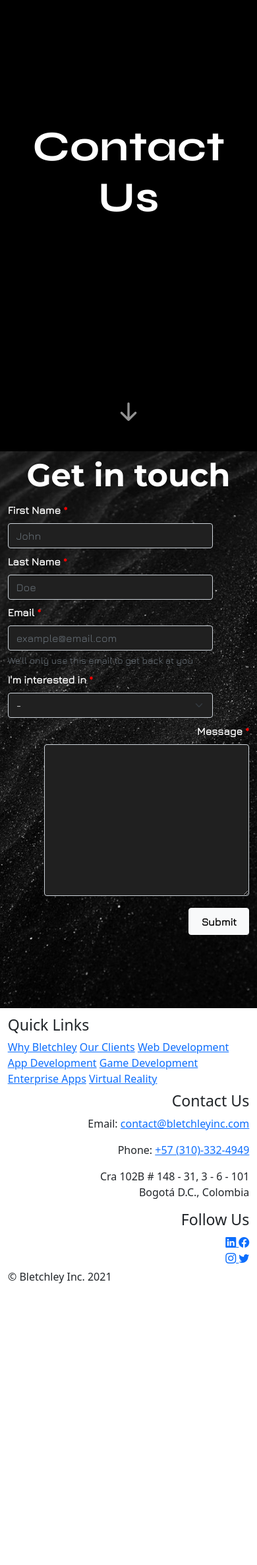
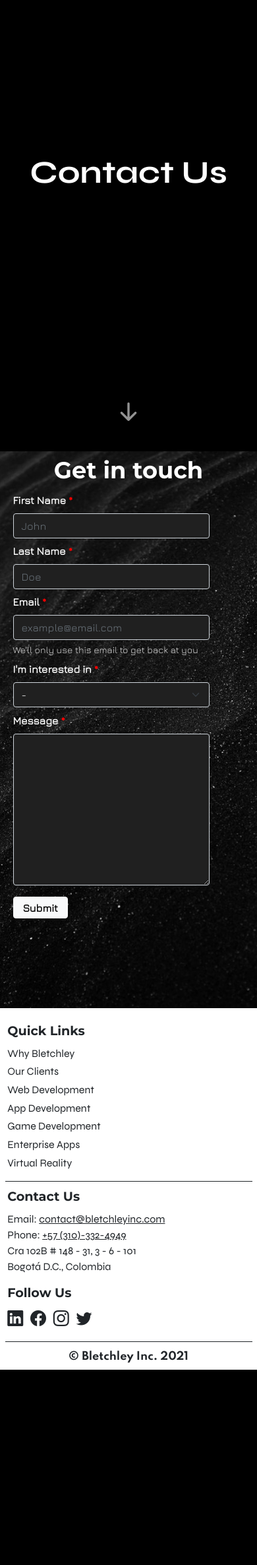
Before and after one commit to BletchleyTech/bletchleytech.com, a Node server app: page /contact in a window 390 px wide. Shown: the part 160-2532 px from the top of the page at 66% size. After the commit the page ends 2236 px from the top, so only its background shows below. Run offline with Node 20, Linux system fonts and the light colour scheme; some libraries are stand-ins or nearby versions; some web fonts are replaced.

Commit message:
Updated styles

```diff
--- a/static/css/contact.css
+++ b/static/css/contact.css
@@ -118,13 +118,9 @@ form
 {
     font-family: 'Jura';
 }
-.col-md-6
+#contact .col-md-6
 {
     padding: 5% 3%;
-}
-.col-md-6:last-of-type
-{
-    text-align: right;
 }
 label
 {
@@ -145,10 +141,6 @@ input.form-control, select.form-select, textarea.form-control
     color: #FFFFFF;
     width: 70%;
 }
-textarea.form-control
-{
-    margin-left: auto;
-}
 input.form-control:focus, select.form-select:focus, textarea.form-control:focus
 {
     background-color: #000000;
@@ -159,11 +151,85 @@ input.form-control:focus, select.form-select:focus, textarea.form-control:focus
 .form-text
 {
     margin-bottom: 0;
+    color: #DDDDDD;
 }
 input[type="submit"]
 {
     margin-top: 5%;
     padding: 2% 5%;
+    font-weight: 700;
+}
+#links
+{
+    min-height: auto;
+    padding: 2% 5%;
+    font-family: 'Syne';
+}
+#links .row
+{
+    padding: 1% 0;
+    border-bottom: 1px solid;
+}
+h3
+{
+    font-family: 'Montserrat';
+    font-weight: 700;
+    font-size: 1.5rem;
+    margin-bottom: 3%;
+}
+#links .col-md-6:first-of-type a
+{
+    display: block;
+    margin-bottom: 1%;
+}
+#links .col-md-6:first-of-type
+{
+    border-right: 1px solid;
+}
+#links .col-md-6:first-of-type a
+{
+    text-decoration: none;
+}
+#links .col-md-6 p
+{
+    margin-bottom: 0;
+}
+#links .col-md-6 p, #links .col-md-6 a, address
+{
+    font-size: 1.2rem;
+    color: inherit;
+}
+#links .col-md-6 a.social i
+{
+    font-size: 1.5rem;
+    margin-right: 2%;
+}
+#links .col-md-6 a.social
+{
+    text-decoration: none;
+}
+.bi-linkedin:hover
+{
+    color: #0077B5;
+}
+.bi-facebook:hover
+{
+    color: #4267B2;
+}
+.bi-instagram:hover
+{
+    color: #BC2A8D;
+}
+.bi-twitter:hover
+{
+    color: #55ACEE;
+}
+.copy
+{
+    padding-top: 2%;
+    margin-bottom: 0;
+    text-align: center;
+    font-family: 'Spartan';
     font-weight: 700;
 }
 @keyframes down
@@ -185,8 +251,74 @@ input[type="submit"]
 }
 @media screen and (max-width: 767px)
 {
-    .col-md-6
+    #contact .col-md-6
     {
-        padding: 1% 3%;
+        padding: 1% 5%;
+    }
+    input[type="submit"]
+    {
+        padding: 1% 4%;
+    }
+    #links .col-md-6
+    {
+        padding: 3% 1%;
+    }
+    #links .col-md-6:first-of-type
+    {
+        border: 0;
+        border-bottom: 1px solid;
+    }
+    #links .social + br
+    {
+        display: none;
     }
 }
+@media screen and (max-width: 450px)
+{
+    h1
+    {
+        width: 90%;
+    }
+}
+@media screen and (max-width: 400px)
+{
+    h1
+    {
+        font-size: 3rem;
+    }
+    h2
+    {
+        font-size: 2.2rem;
+    }
+    h3
+    {
+        font-size: 1.2rem;
+    }
+    #links .col-md-6 p, #links .col-md-6 a, address
+    {
+        font-size: 1rem;
+    }
+    .copy
+    {
+        padding-top: 3%;
+    }
+}
+@media screen and (max-width: 300px)
+{
+    h1
+    {
+        font-size: 2.5rem;
+    }
+    input.form-control, select.form-select, textarea.form-control
+    {
+        width: 95%;
+    }
+    input[type="submit"]
+    {
+        padding: 2% 5%;
+    }
+    #links .col-md-6
+    {
+        padding: 2%;
+    }
+}
```
Also changed, not shown: static/css/about.css (+8 -1 lines), static/css/index.css (+27 -0 lines).
